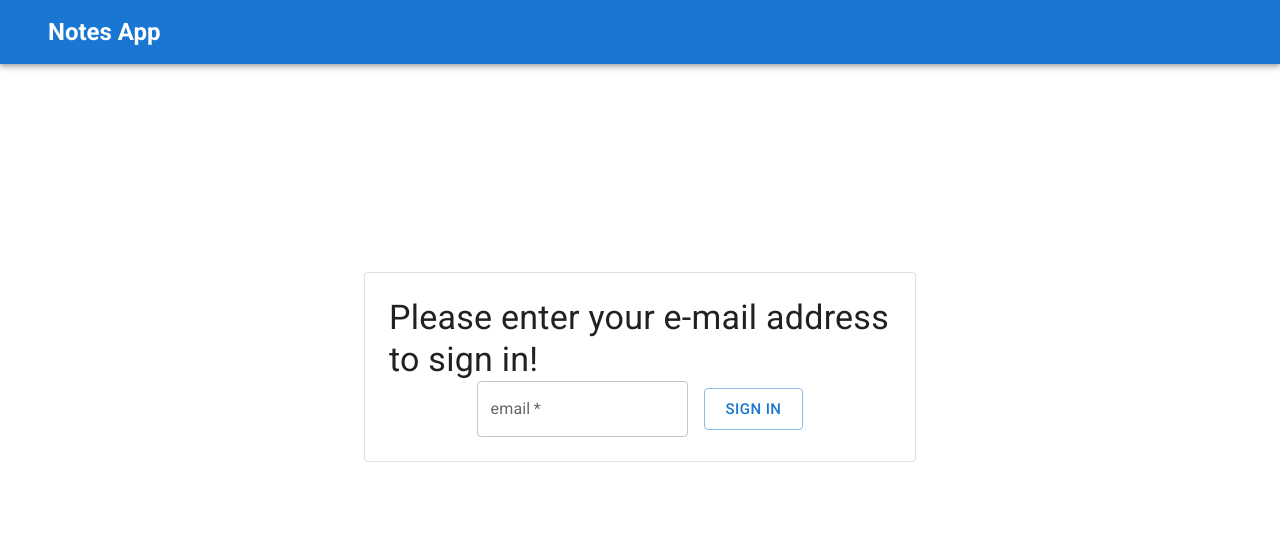
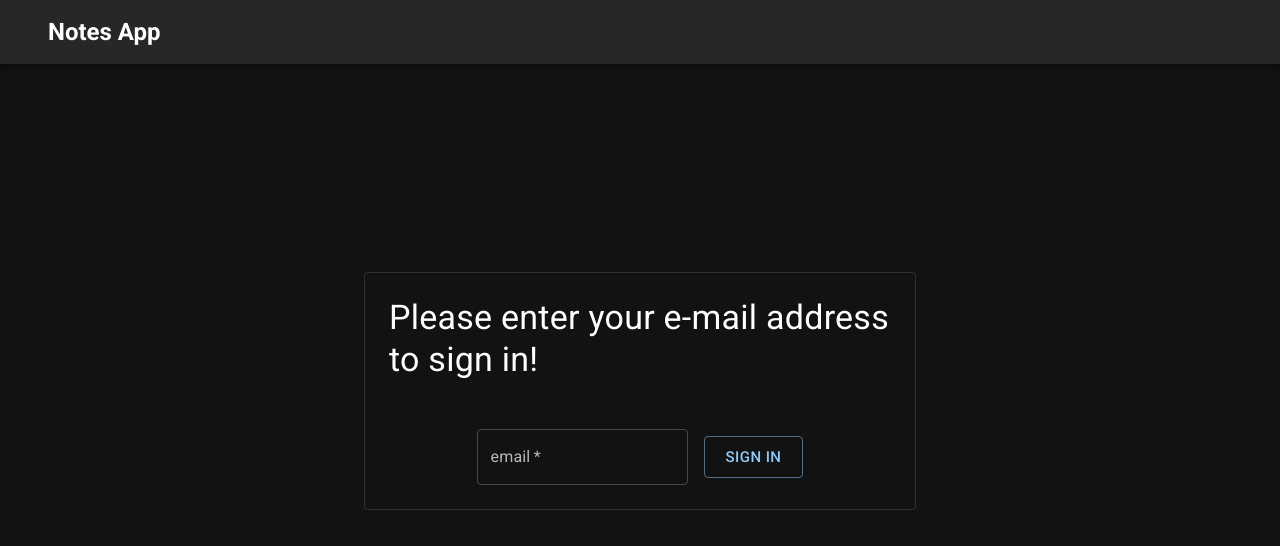
Before and after one commit to Joey-JJ/notes-react-supabase, a React (Create React App) app: page / in a window 1280 px wide. Shown: the top 546 px of the page. Built offline with nearby package versions, Linux system fonts and the light colour scheme; no server answers.

Commit message:
Small changes, forced dark mode, updated README.

```diff
--- a/public/index.html
+++ b/public/index.html
@@ -13,7 +13,7 @@
       rel="stylesheet"
       href="https://fonts.googleapis.com/css?family=Roboto:300,400,500,700&display=swap"
     />
-    <title>React App</title>
+    <title>Notes App</title>
   </head>
   <body>
     <noscript>You need to enable JavaScript to run this app.</noscript>
--- a/src/App.js
+++ b/src/App.js
@@ -5,6 +5,13 @@ import Auth from "./components/Auth";
 import Notes from "./components/Notes/Notes";
 import Navbar from "./components/UI/Navbar";
 import { CssBaseline } from "@mui/material";
+import { ThemeProvider, createTheme } from "@mui/material/styles";
+
+const darkTheme = createTheme({
+  palette: {
+    mode: "dark",
+  },
+});
 
 const App = () => {
   const [isLoading, setIsLoading] = useState(true);
@@ -45,9 +52,11 @@ const App = () => {
 
   return (
     <sessionContext.Provider value={{ session, setSession }}>
-      <CssBaseline />
-      <Navbar />
-      <div className="App">{session ? <Notes /> : <Auth />}</div>
+      <ThemeProvider theme={darkTheme}>
+        <CssBaseline />
+        <Navbar />
+        <div className="App">{session ? <Notes /> : <Auth />}</div>
+      </ThemeProvider>
     </sessionContext.Provider>
   );
 };
--- a/src/components/Auth.js
+++ b/src/components/Auth.js
@@ -38,7 +38,7 @@ const Auth = () => {
         elevation={6}
         sx={{ my: { xs: 3, md: 6 }, p: { xs: 2, md: 3 } }}
       >
-        <Typography variant="h4" component="h1">
+        <Typography variant="h4" component="h1" mb={6}>
           Please enter your e-mail address to sign in!
         </Typography>
         <form
--- a/src/components/UI/Navbar.js
+++ b/src/components/UI/Navbar.js
@@ -56,7 +56,7 @@ const ResponsiveAppBar = () => {
               <Tooltip title="Open settings">
                 <Button
                   onClick={handleOpenUserMenu}
-                  color="warning"
+                  color="primary"
                   size="small"
                 >
                   {session.user.email}
```
Also changed, not shown: 1 other file (tests, documents, lock files or other folders).
